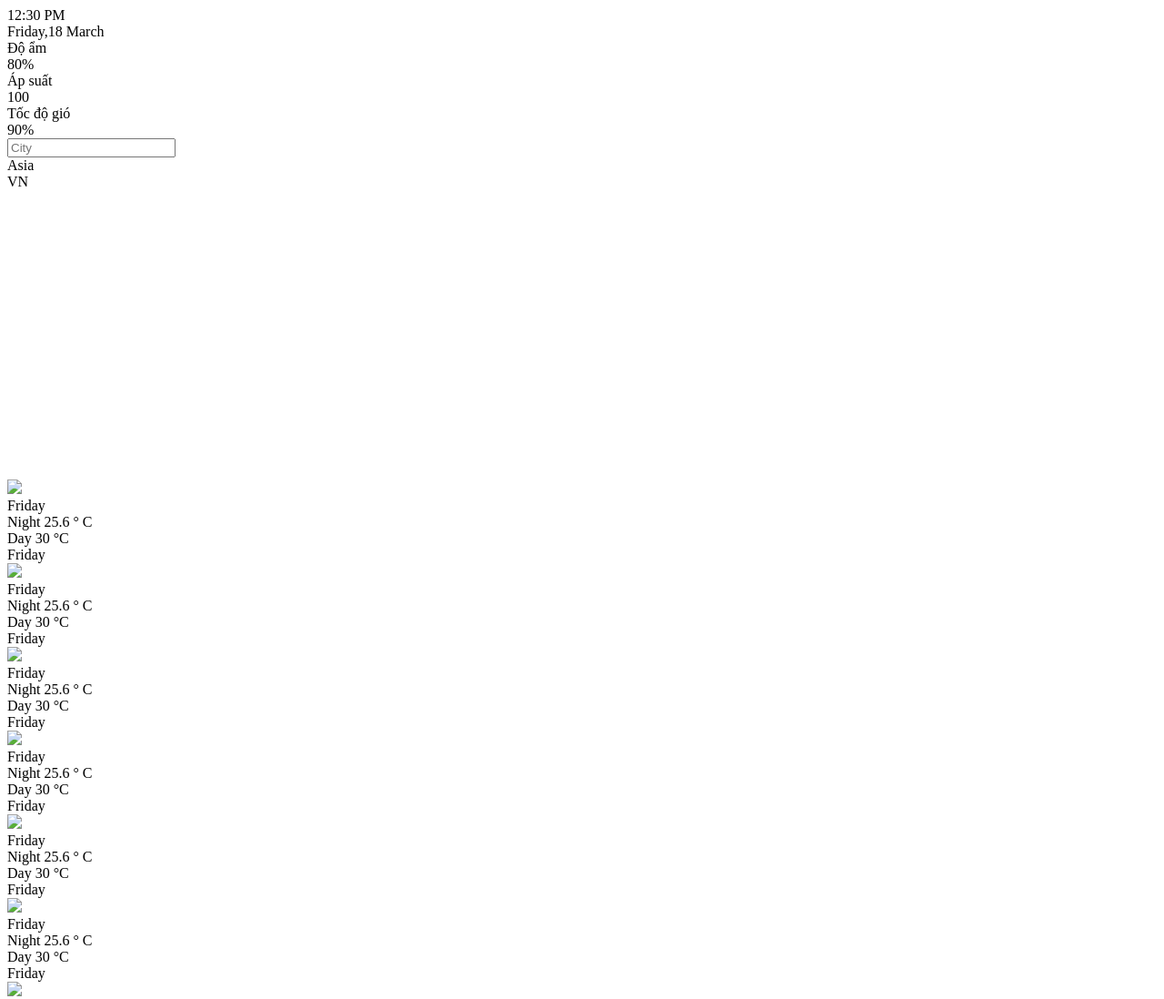
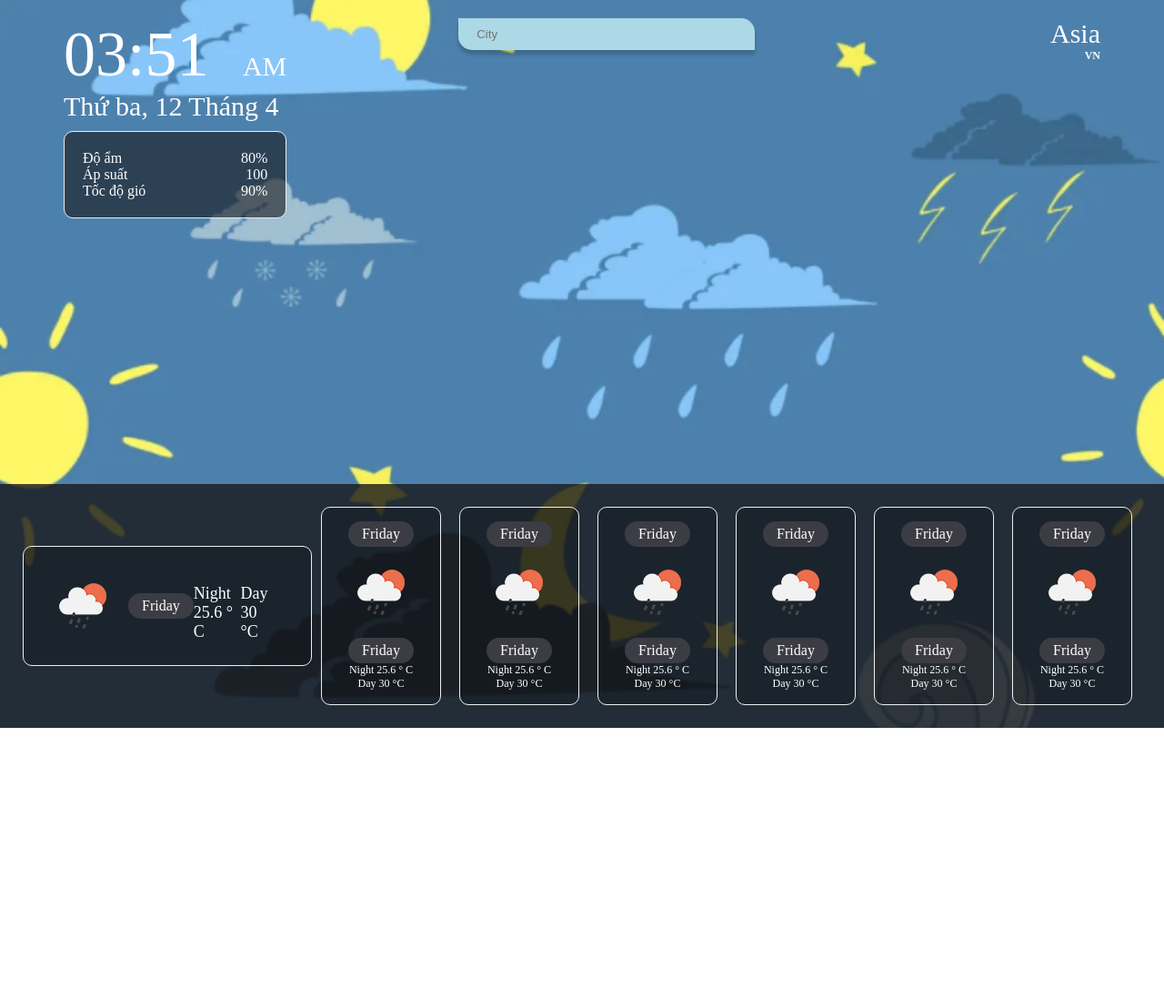
Before and after one commit to tgfash/weatherAPI, a plain HTML site: page index.html in a window 1280 px wide. Shown: the top 1098 px of the page at 91% size. After the commit the page ends 800 px from the top, so only its background shows below. Drawn offline with nearby package versions, Linux system fonts and the light colour scheme; some packages are replaced by stand-ins of ours; the site is published under a folder, as on GitHub Pages, so addresses that start at the root find nothing.

Commit message:
Update index.html

```diff
--- a/index.html
+++ b/index.html
@@ -5,7 +5,7 @@
     <meta charset="utf-8" />
     <meta name="viewport" content="width=device-width, initial-scale=1, shrink-to-fit=no">
     <title>Weather Web using API</title>
-    <link href="/index.css" rel="stylesheet" />
+    <link href="index.css" rel="stylesheet" />
     <script src="//cdnjs.cloudflare.com/ajax/libs/jquery/2.2.1/jquery.min.js"></script>
     <script src="//cdnjs.cloudflare.com/ajax/libs/moment.js/2.11.2/moment.min.js"></script>
     <script src="//cdn.datatables.net/1.10.12/js/jquery.dataTables.min.js"></script>
@@ -55,7 +55,7 @@
 
             <div class="future-forecast">
                 <div class="today" id="current-temp">
-                    <img src="/img/w1.png" class="w-icon" />
+                    <img src="img/w1.png" class="w-icon" />
                     <div class="day">Friday</div>
                     <div class="temp">Night 25.6 &#176; C</div>
                     <div class="temp">Day 30 &#176;C </div>
@@ -63,42 +63,42 @@
                 <div class="weather-forecast" id="weather-forecast">
                     <div class="weather-forecast-item">
                         <div class="day">Friday</div>
-                        <img src="/img/w1.png" class="w-icon" />
+                        <img src="img/w1.png" class="w-icon" />
                         <div class="day">Friday</div>
                         <div class="temp">Night 25.6 &#176; C</div>
                         <div class="temp">Day 30 &#176;C </div>
                     </div>
                     <div class="weather-forecast-item">
                         <div class="day">Friday</div>
-                        <img src="/img/w1.png" class="w-icon" />
+                        <img src="img/w1.png" class="w-icon" />
                         <div class="day">Friday</div>
                         <div class="temp">Night 25.6 &#176; C</div>
                         <div class="temp">Day 30 &#176;C </div>
                     </div>
                     <div class="weather-forecast-item">
                         <div class="day">Friday</div>
-                        <img src="/img/w1.png" class="w-icon" />
+                        <img src="img/w1.png" class="w-icon" />
                         <div class="day">Friday</div>
                         <div class="temp">Night 25.6 &#176; C</div>
                         <div class="temp">Day 30 &#176;C </div>
                     </div>
                     <div class="weather-forecast-item">
                         <div class="day">Friday</div>
-                        <img src="/img/w1.png" class="w-icon" />
+                        <img src="img/w1.png" class="w-icon" />
                         <div class="day">Friday</div>
                         <div class="temp">Night 25.6 &#176; C</div>
                         <div class="temp">Day 30 &#176;C </div>
                     </div>
                     <div class="weather-forecast-item">
                         <div class="day">Friday</div>
-                        <img src="/img/w1.png" class="w-icon" />
+                        <img src="img/w1.png" class="w-icon" />
                         <div class="day">Friday</div>
                         <div class="temp">Night 25.6 &#176; C</div>
                         <div class="temp">Day 30 &#176;C </div>
                     </div>
                     <div class="weather-forecast-item">
                         <div class="day">Friday</div>
-                        <img src="/img/w1.png" class="w-icon" />
+                        <img src="img/w1.png" class="w-icon" />
                         <div class="day">Friday</div>
                         <div class="temp">Night 25.6 &#176; C</div>
                         <div class="temp">Day 30 &#176;C </div>
@@ -108,7 +108,7 @@
             </div>
         </div>
     </div>
-    <script src="/index.js"></script>
+    <script src="index.js"></script>
 </body>
 
 </html>
```
